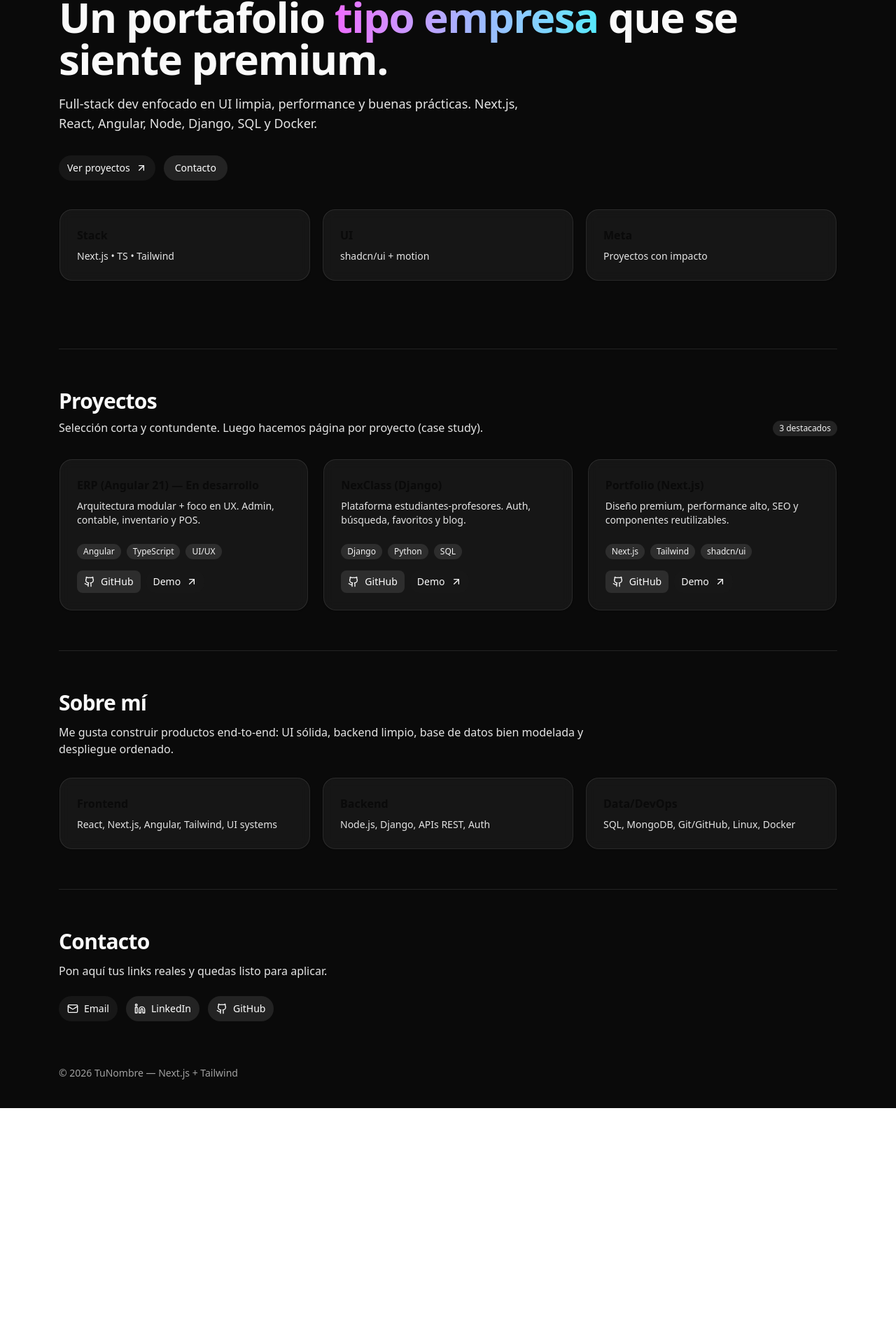
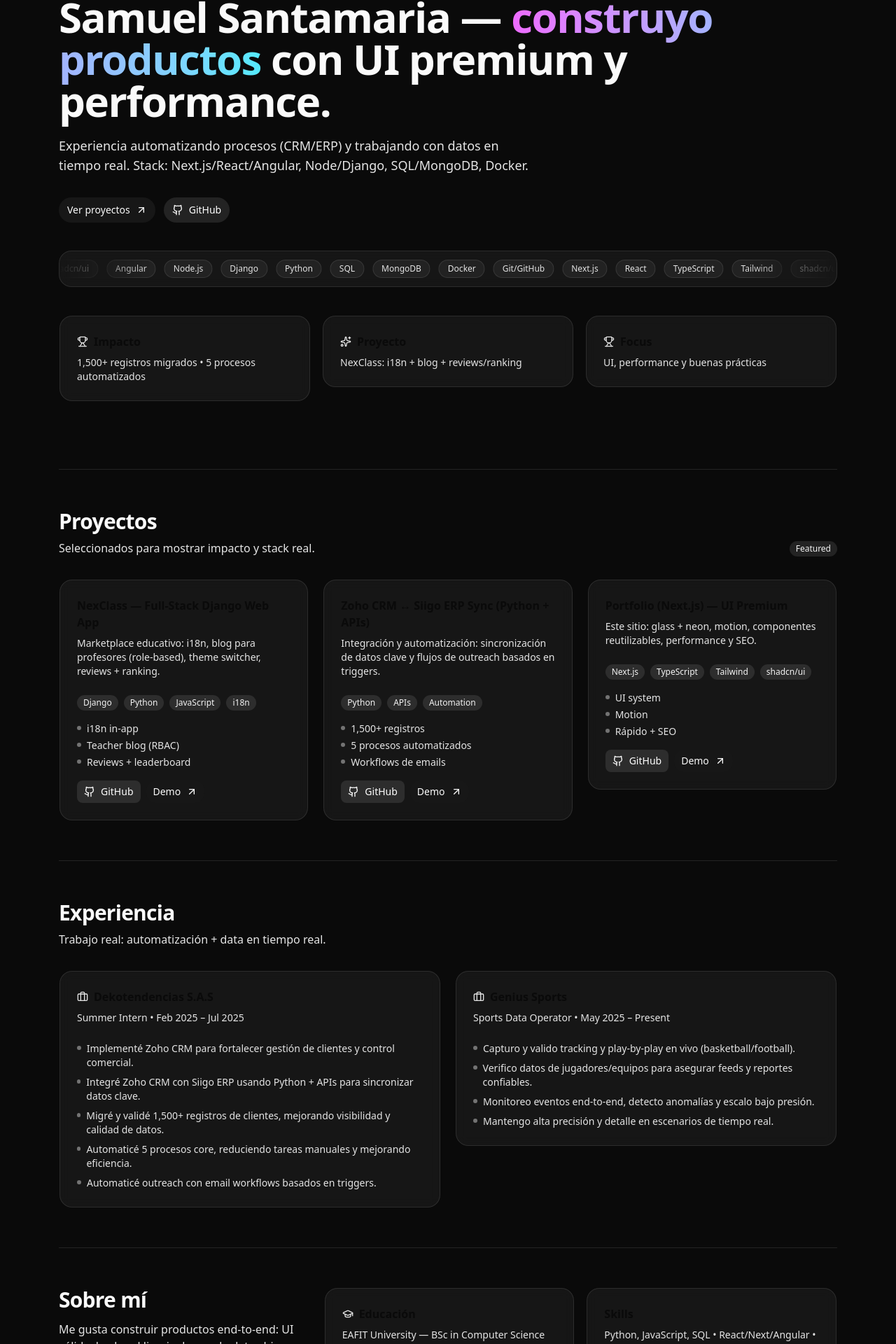
Before and after one commit to Ssantamars123/portafolio, a Next.js app: page / in a window 1280 px wide. Shown: the part 215-2135 px from the top of the page at 70% size. Before the commit the page ends 1798 px from the top, so only its background shows below. Built offline with nearby package versions, Linux system fonts and the light colour scheme.

Commit message:
cambios perfil

```diff
--- a/components/landing.tsx
+++ b/components/landing.tsx
@@ -1,35 +1,130 @@
 "use client";
 
+import type { MouseEvent, ReactNode } from "react";
 import { motion } from "framer-motion";
-import { ArrowUpRight, Github, Linkedin, Mail, Sparkles } from "lucide-react";
+import {
+  ArrowUpRight,
+  Github,
+  Linkedin,
+  Mail,
+  Sparkles,
+  GraduationCap,
+  Briefcase,
+  Trophy,
+} from "lucide-react";
 import { Badge } from "@/components/ui/badge";
 import { Button } from "@/components/ui/button";
-import { Card, CardContent, CardDescription, CardHeader, CardTitle } from "@/components/ui/card";
+import {
+  Card,
+  CardContent,
+  CardDescription,
+  CardHeader,
+  CardTitle,
+} from "@/components/ui/card";
 import { Separator } from "@/components/ui/separator";
+
+const PROFILE = {
+  name: "Samuel Santamaria",
+  brand: "SamuelSantamaria.dev",
+  title: "Full-Stack Developer • CS @ EAFIT",
+  location: "Medellín, Colombia",
+  email: "ssantamars@eafit.edu.co",
+  github: "https://github.com/REPLACE_ME",
+  linkedin: "https://www.linkedin.com/in/REPLACE_ME",
+  // Si quieres botón de CV: mete tu PDF en /public y pon el path aquí (ej: "/SamuelSantamaria-Resume.pdf")
+  resumeHref: "",
+};
 
 const projects = [
   {
-    title: "ERP (Angular 21) — En desarrollo",
-    desc: "Arquitectura modular + foco en UX. Admin, contable, inventario y POS.",
-    tags: ["Angular", "TypeScript", "UI/UX"],
+    title: "NexClass — Full-Stack Django Web App",
+    desc: "Marketplace educativo: i18n, blog para profesores (role-based), theme switcher, reviews + ranking.",
+    tags: ["Django", "Python", "JavaScript", "i18n"],
+    href: "#", // demo (Vercel / Render) cuando lo tengas
+    github: "#", // repo
+    impact: ["i18n in-app", "Teacher blog (RBAC)", "Reviews + leaderboard"],
+  },
+  {
+    title: "Zoho CRM ↔ Siigo ERP Sync (Python + APIs)",
+    desc: "Integración y automatización: sincronización de datos clave y flujos de outreach basados en triggers.",
+    tags: ["Python", "APIs", "Automation"],
     href: "#",
     github: "#",
+    impact: ["1,500+ registros", "5 procesos automatizados", "Workflows de emails"],
   },
   {
-    title: "NexClass (Django)",
-    desc: "Plataforma estudiantes-profesores. Auth, búsqueda, favoritos y blog.",
-    tags: ["Django", "Python", "SQL"],
+    title: "Portfolio (Next.js) — UI Premium",
+    desc: "Este sitio: glass + neon, motion, componentes reutilizables, performance y SEO.",
+    tags: ["Next.js", "TypeScript", "Tailwind", "shadcn/ui"],
     href: "#",
     github: "#",
+    impact: ["UI system", "Motion", "Rápido + SEO"],
+  },
+];
+
+const experience = [
+  {
+    company: "Dekotendencias S.A.S",
+    role: "Summer Intern",
+    date: "Feb 2025 – Jul 2025",
+    bullets: [
+      "Implementé Zoho CRM para fortalecer gestión de clientes y control comercial.",
+      "Integré Zoho CRM con Siigo ERP usando Python + APIs para sincronizar datos clave.",
+      "Migré y validé 1,500+ registros de clientes, mejorando visibilidad y calidad de datos.",
+      "Automaticé 5 procesos core, reduciendo tareas manuales y mejorando eficiencia.",
+      "Automaticé outreach con email workflows basados en triggers.",
+    ],
   },
   {
-    title: "Portfolio (Next.js)",
-    desc: "Diseño premium, performance alto, SEO y componentes reutilizables.",
-    tags: ["Next.js", "Tailwind", "shadcn/ui"],
-    href: "#",
-    github: "#",
+    company: "Genius Sports",
+    role: "Sports Data Operator",
+    date: "May 2025 – Present",
+    bullets: [
+      "Capturo y valido tracking y play-by-play en vivo (basketball/football).",
+      "Verifico datos de jugadores/equipos para asegurar feeds y reportes confiables.",
+      "Monitoreo eventos end-to-end, detecto anomalías y escalo bajo presión.",
+      "Mantengo alta precisión y detalle en escenarios de tiempo real.",
+    ],
   },
 ];
+
+const education = [
+  {
+    school: "EAFIT University",
+    program: "BSc in Computer Science (Expected Jun 2027)",
+    extra: "GPA: 4.1/5.0",
+  },
+];
+
+const tech = [
+  "Next.js",
+  "React",
+  "TypeScript",
+  "Tailwind",
+  "shadcn/ui",
+  "Angular",
+  "Node.js",
+  "Django",
+  "Python",
+  "SQL",
+  "MongoDB",
+  "Docker",
+  "Git/GitHub",
+];
+
+function SpotlightCard({ children }: { children: ReactNode }) {
+  return (
+    <div className="group relative rounded-2xl p-[1px]">
+      <div className="absolute inset-0 rounded-2xl bg-gradient-to-r from-fuchsia-500/35 via-cyan-400/30 to-emerald-400/30 opacity-0 blur-sm transition-opacity duration-300 group-hover:opacity-100" />
+      <div className="relative overflow-hidden rounded-2xl border border-white/10 bg-white/5 backdrop-blur">
+        <div className="pointer-events-none absolute inset-0 opacity-0 transition-opacity duration-300 group-hover:opacity-100">
+          <div className="absolute -inset-24 bg-[radial-gradient(circle_at_var(--x)_var(--y),rgba(255,255,255,0.18),transparent_35%)]" />
+        </div>
+        <div className="relative">{children}</div>
+      </div>
+    </div>
+  );
+}
 
 function GlowBg() {
   return (
@@ -46,11 +141,7 @@
         animate={{ x: [0, -55, 0], y: [0, -30, 0], scale: [1, 1.06, 1] }}
         transition={{ duration: 12, repeat: Infinity, ease: "easeInOut" }}
       />
-
-      {/* spotlight */}
       <div className="absolute inset-0 bg-[radial-gradient(ellipse_at_top,rgba(255,255,255,0.10),transparent_55%)]" />
-
-      {/* grid */}
       <div
         className="absolute inset-0 opacity-[0.18]"
         style={{
@@ -59,43 +150,48 @@
           backgroundSize: "72px 72px",
         }}
       />
-
-      {/* vignette */}
       <div className="absolute inset-0 bg-[radial-gradient(ellipse_at_center,transparent_35%,rgba(0,0,0,0.75))]" />
     </div>
   );
 }
 
-function GradientBorderCard({ children }: { children: React.ReactNode }) {
-  return (
-    <div className="group relative rounded-2xl p-[1px]">
-      <div className="absolute inset-0 rounded-2xl bg-gradient-to-r from-fuchsia-500/40 via-cyan-400/35 to-emerald-400/35 opacity-0 blur-sm transition-opacity duration-300 group-hover:opacity-100" />
-      <div className="relative rounded-2xl border border-white/10 bg-white/5 backdrop-blur">
-        {children}
-      </div>
-    </div>
-  );
-}
+export default function Landing() {
+  const onMove = (e: MouseEvent<HTMLDivElement>) => {
+    const target = e.target as HTMLElement;
+    const card = target.closest(".group") as HTMLElement | null;
+    if (!card) return;
 
-export default function Landing() {
+    const rect = card.getBoundingClientRect();
+    card.style.setProperty("--x", `${e.clientX - rect.left}px`);
+    card.style.setProperty("--y", `${e.clientY - rect.top}px`);
+  };
+
   return (
     <div className="relative min-h-screen bg-neutral-950 text-neutral-50">
       <GlowBg />
 
-      {/* NAV */}
       <header className="sticky top-0 z-30 border-b border-white/10 bg-neutral-950/45 backdrop-blur">
         <div className="mx-auto flex max-w-6xl items-center justify-between px-5 py-3">
           <div className="flex items-center gap-2 font-semibold tracking-tight">
             <span className="inline-flex h-8 w-8 items-center justify-center rounded-xl border border-white/10 bg-white/5">
               <Sparkles className="h-4 w-4" />
             </span>
-            <span>TuNombre.dev</span>
+            <span>{PROFILE.brand}</span>
           </div>
 
           <nav className="hidden gap-6 text-sm text-neutral-200 md:flex">
-            <a className="hover:text-white" href="#projects">Proyectos</a>
-            <a className="hover:text-white" href="#about">Sobre mí</a>
-            <a className="hover:text-white" href="#contact">Contacto</a>
+            <a className="hover:text-white" href="#projects">
+              Proyectos
+            </a>
+            <a className="hover:text-white" href="#experience">
+              Experiencia
+            </a>
+            <a className="hover:text-white" href="#about">
+              Sobre mí
+            </a>
+            <a className="hover:text-white" href="#contact">
+              Contacto
+            </a>
           </nav>
 
           <Button asChild size="sm" className="rounded-full">
@@ -104,7 +200,7 @@
         </div>
       </header>
 
-      <main className="mx-auto max-w-6xl px-5">
+      <main className="mx-auto max-w-6xl px-5" onMouseMove={onMove}>
         {/* HERO */}
         <section className="py-16 md:py-24">
           <motion.div
@@ -114,9 +210,9 @@
             className="inline-flex items-center gap-2 rounded-full border border-white/10 bg-white/5 px-3 py-1 text-xs text-neutral-200"
           >
             <span className="h-2 w-2 rounded-full bg-emerald-400" />
-            Disponible para proyectos / prácticas
+            {PROFILE.location}
             <Badge className="bg-white/10 text-neutral-100 hover:bg-white/15" variant="secondary">
-              Full-Stack
+              {PROFILE.title}
             </Badge>
           </motion.div>
 
@@ -126,11 +222,11 @@
             transition={{ duration: 0.6, delay: 0.05 }}
             className="mt-6 text-4xl font-semibold tracking-tight md:text-6xl"
           >
-            Un portafolio{" "}
+            {PROFILE.name} —{" "}
             <span className="bg-gradient-to-r from-fuchsia-400 via-indigo-300 to-cyan-300 bg-clip-text text-transparent">
-              tipo empresa
+              construyo productos
             </span>{" "}
-            que se siente premium.
+            con UI premium y performance.
           </motion.h1>
 
           <motion.p
@@ -139,8 +235,8 @@
             transition={{ duration: 0.6, delay: 0.1 }}
             className="mt-5 max-w-2xl text-base text-neutral-200 md:text-lg"
           >
-            Full-stack dev enfocado en UI limpia, performance y buenas prácticas.
-            Next.js, React, Angular, Node, Django, SQL y Docker.
+            Experiencia automatizando procesos (CRM/ERP) y trabajando con datos en tiempo real.
+            Stack: Next.js/React/Angular, Node/Django, SQL/MongoDB, Docker.
           </motion.p>
 
           <motion.div
@@ -155,30 +251,59 @@
               </a>
             </Button>
 
-            <Button
-              asChild
-              variant="secondary"
-              className="rounded-2xl bg-white/10 text-white hover:bg-white/15"
-            >
-              <a href="#contact">Contacto</a>
+            <Button asChild variant="secondary" className="rounded-2xl bg-white/10 text-white hover:bg-white/15">
+              <a href={PROFILE.github} target="_blank" rel="noreferrer" className="inline-flex items-center gap-2">
+                <Github className="h-4 w-4" /> GitHub
+              </a>
             </Button>
+
+            {PROFILE.resumeHref ? (
+              <Button asChild variant="secondary" className="rounded-2xl bg-white/10 text-white hover:bg-white/15">
+                <a href={PROFILE.resumeHref} target="_blank" rel="noreferrer">
+                  Ver CV
+                </a>
+              </Button>
+            ) : null}
           </motion.div>
 
-          {/* “stats” */}
+          {/* TECH MARQUEE */}
+          <div className="mt-10 overflow-hidden rounded-2xl border border-white/10 bg-white/5 backdrop-blur">
+            <div className="flex gap-4 py-3 [mask-image:linear-gradient(to_right,transparent,black_12%,black_88%,transparent)]">
+              <motion.div
+                className="flex shrink-0 items-center gap-3"
+                animate={{ x: ["0%", "-50%"] }}
+                transition={{ duration: 18, repeat: Infinity, ease: "linear" }}
+              >
+                {[...tech, ...tech].map((t, i) => (
+                  <span
+                    key={`${t}-${i}`}
+                    className="rounded-full border border-white/10 bg-white/5 px-3 py-1 text-xs text-neutral-200"
+                  >
+                    {t}
+                  </span>
+                ))}
+              </motion.div>
+            </div>
+          </div>
+
+          {/* STATS */}
           <div className="mt-10 grid grid-cols-1 gap-4 md:grid-cols-3">
             {[
-              { k: "Stack", v: "Next.js • TS • Tailwind" },
-              { k: "UI", v: "shadcn/ui + motion" },
-              { k: "Meta", v: "Proyectos con impacto" },
+              { k: "Impacto", v: "1,500+ registros migrados • 5 procesos automatizados", icon: Trophy },
+              { k: "Proyecto", v: "NexClass: i18n + blog + reviews/ranking", icon: Sparkles },
+              { k: "Focus", v: "UI, performance y buenas prácticas", icon: Trophy },
             ].map((x) => (
-              <GradientBorderCard key={x.k}>
+              <SpotlightCard key={x.k}>
                 <Card className="border-0 bg-transparent">
                   <CardHeader>
-                    <CardTitle className="text-base">{x.k}</CardTitle>
+                    <div className="flex items-center gap-2">
+                      <x.icon className="h-4 w-4 text-neutral-200" />
+                      <CardTitle className="text-base">{x.k}</CardTitle>
+                    </div>
                     <CardDescription className="text-neutral-200">{x.v}</CardDescription>
                   </CardHeader>
                 </Card>
-              </GradientBorderCard>
+              </SpotlightCard>
             ))}
           </div>
         </section>
@@ -190,13 +315,10 @@
           <div className="flex items-end justify-between gap-4">
             <div>
               <h2 className="text-2xl font-semibold tracking-tight md:text-3xl">Proyectos</h2>
-              <p className="mt-2 text-neutral-200">
-                Selección corta y contundente. Luego hacemos página por proyecto (case study).
-              </p>
+              <p className="mt-2 text-neutral-200">Seleccionados para mostrar impacto y stack real.</p>
             </div>
-
             <Badge className="hidden bg-white/10 text-neutral-100 md:inline-flex" variant="secondary">
-              3 destacados
+              Featured
             </Badge>
           </div>
 
@@ -210,7 +332,7 @@
                 transition={{ duration: 0.5, delay: idx * 0.06 }}
                 className="h-full"
               >
-                <GradientBorderCard>
+                <SpotlightCard>
                   <Card className="h-full border-0 bg-transparent">
                     <CardHeader>
                       <CardTitle className="text-base">{p.title}</CardTitle>
@@ -228,6 +350,15 @@
                           </Badge>
                         ))}
                       </div>
+
+                      <ul className="space-y-1 text-sm text-neutral-200">
+                        {p.impact.map((it) => (
+                          <li key={it} className="flex items-start gap-2">
+                            <span className="mt-[6px] h-1.5 w-1.5 rounded-full bg-white/40" />
+                            <span>{it}</span>
+                          </li>
+                        ))}
+                      </ul>
 
                       <div className="mt-auto flex gap-2">
                         <Button
@@ -249,7 +380,7 @@
                       </div>
                     </CardContent>
                   </Card>
-                </GradientBorderCard>
+                </SpotlightCard>
               </motion.div>
             ))}
           </div>
@@ -257,29 +388,84 @@
 
         <Separator className="bg-white/10" />
 
-        {/* ABOUT */}
-        <section id="about" className="py-14">
-          <h2 className="text-2xl font-semibold tracking-tight md:text-3xl">Sobre mí</h2>
-          <p className="mt-3 max-w-3xl text-neutral-200">
-            Me gusta construir productos end-to-end: UI sólida, backend limpio, base de datos bien modelada
-            y despliegue ordenado.
-          </p>
+        {/* EXPERIENCE */}
+        <section id="experience" className="py-14">
+          <div className="flex items-end justify-between gap-4">
+            <div>
+              <h2 className="text-2xl font-semibold tracking-tight md:text-3xl">Experiencia</h2>
+              <p className="mt-2 text-neutral-200">Trabajo real: automatización + data en tiempo real.</p>
+            </div>
+          </div>
 
-          <div className="mt-7 grid grid-cols-1 gap-4 md:grid-cols-3">
-            {[
-              { title: "Frontend", items: "React, Next.js, Angular, Tailwind, UI systems" },
-              { title: "Backend", items: "Node.js, Django, APIs REST, Auth" },
-              { title: "Data/DevOps", items: "SQL, MongoDB, Git/GitHub, Linux, Docker" },
-            ].map((s) => (
-              <GradientBorderCard key={s.title}>
+          <div className="mt-8 grid grid-cols-1 gap-5 md:grid-cols-2">
+            {experience.map((e) => (
+              <SpotlightCard key={`${e.company}-${e.role}`}>
                 <Card className="border-0 bg-transparent">
                   <CardHeader>
-                    <CardTitle className="text-base">{s.title}</CardTitle>
-                    <CardDescription className="text-neutral-200">{s.items}</CardDescription>
+                    <div className="flex items-center gap-2">
+                      <Briefcase className="h-4 w-4 text-neutral-200" />
+                      <CardTitle className="text-base">{e.company}</CardTitle>
+                    </div>
+                    <CardDescription className="text-neutral-200">
+                      {e.role} • {e.date}
+                    </CardDescription>
+                  </CardHeader>
+                  <CardContent>
+                    <ul className="space-y-2 text-sm text-neutral-200">
+                      {e.bullets.map((b) => (
+                        <li key={b} className="flex items-start gap-2">
+                          <span className="mt-[6px] h-1.5 w-1.5 rounded-full bg-white/40" />
+                          <span>{b}</span>
+                        </li>
+                      ))}
+                    </ul>
+                  </CardContent>
+                </Card>
+              </SpotlightCard>
+            ))}
+          </div>
+        </section>
+
+        <Separator className="bg-white/10" />
+
+        {/* ABOUT / EDUCATION */}
+        <section id="about" className="py-14">
+          <div className="grid grid-cols-1 gap-6 md:grid-cols-3">
+            <div className="md:col-span-1">
+              <h2 className="text-2xl font-semibold tracking-tight md:text-3xl">Sobre mí</h2>
+              <p className="mt-3 text-neutral-200">
+                Me gusta construir productos end-to-end: UI sólida, backend limpio, bases de datos bien modeladas
+                y despliegue ordenado.
+              </p>
+            </div>
+
+            <div className="md:col-span-2 grid grid-cols-1 gap-4 md:grid-cols-2">
+              <SpotlightCard>
+                <Card className="border-0 bg-transparent">
+                  <CardHeader>
+                    <div className="flex items-center gap-2">
+                      <GraduationCap className="h-4 w-4 text-neutral-200" />
+                      <CardTitle className="text-base">Educación</CardTitle>
+                    </div>
+                    <CardDescription className="text-neutral-200">
+                      {education[0].school} — {education[0].program}
+                      <span className="block">{education[0].extra}</span>
+                    </CardDescription>
                   </CardHeader>
                 </Card>
-              </GradientBorderCard>
-            ))}
+              </SpotlightCard>
+
+              <SpotlightCard>
+                <Card className="border-0 bg-transparent">
+                  <CardHeader>
+                    <CardTitle className="text-base">Skills</CardTitle>
+                    <CardDescription className="text-neutral-200">
+                      Python, JavaScript, SQL • React/Next/Angular • Django/Node • MongoDB • Linux • Docker • Git
+                    </CardDescription>
+                  </CardHeader>
+                </Card>
+              </SpotlightCard>
+            </div>
           </div>
         </section>
 
@@ -288,25 +474,23 @@
         {/* CONTACT */}
         <section id="contact" className="py-14">
           <h2 className="text-2xl font-semibold tracking-tight md:text-3xl">Contacto</h2>
-          <p className="mt-3 text-neutral-200">
-            Pon aquí tus links reales y quedas listo para aplicar.
-          </p>
+          <p className="mt-3 text-neutral-200">Email + LinkedIn + GitHub, y listo para aplicar.</p>
 
           <div className="mt-6 flex flex-col gap-3 sm:flex-row">
             <Button className="rounded-2xl" asChild>
-              <a href="mailto:tuemail@correo.com" className="inline-flex items-center gap-2">
-                <Mail className="h-4 w-4" /> Email
+              <a href={`mailto:${PROFILE.email}`} className="inline-flex items-center gap-2">
+                <Mail className="h-4 w-4" /> {PROFILE.email}
               </a>
             </Button>
 
             <Button variant="secondary" className="rounded-2xl bg-white/10 text-white hover:bg-white/15" asChild>
-              <a href="#" className="inline-flex items-center gap-2">
+              <a href={PROFILE.linkedin} target="_blank" rel="noreferrer" className="inline-flex items-center gap-2">
                 <Linkedin className="h-4 w-4" /> LinkedIn
               </a>
             </Button>
 
             <Button variant="secondary" className="rounded-2xl bg-white/10 text-white hover:bg-white/15" asChild>
-              <a href="#" className="inline-flex items-center gap-2">
+              <a href={PROFILE.github} target="_blank" rel="noreferrer" className="inline-flex items-center gap-2">
                 <Github className="h-4 w-4" /> GitHub
               </a>
             </Button>
@@ -314,7 +498,7 @@
         </section>
 
         <footer className="pb-10 pt-2 text-sm text-neutral-400">
-          © {new Date().getFullYear()} TuNombre — Next.js + Tailwind
+          © {new Date().getFullYear()} {PROFILE.name} — Next.js + Tailwind
         </footer>
       </main>
     </div>
```
